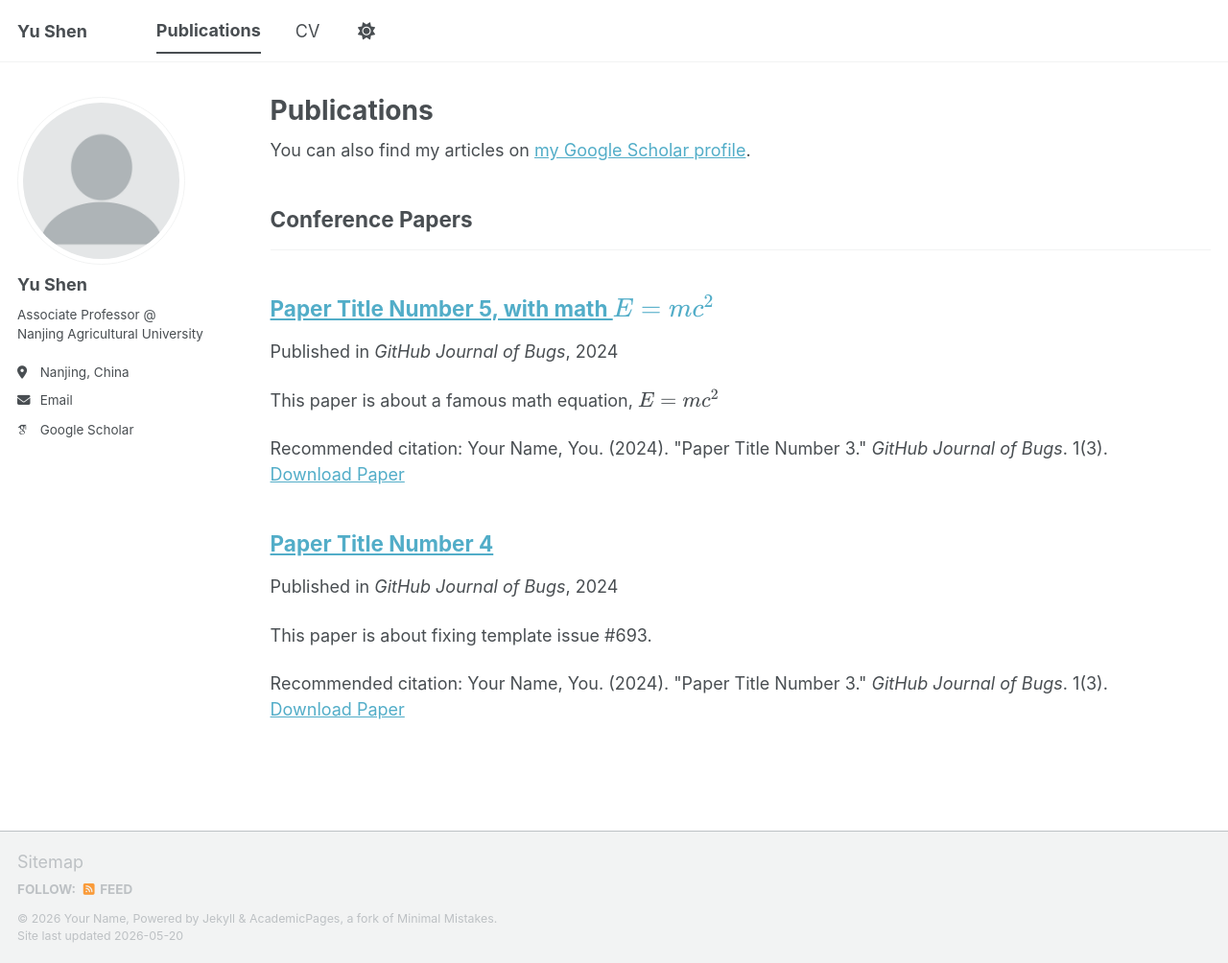
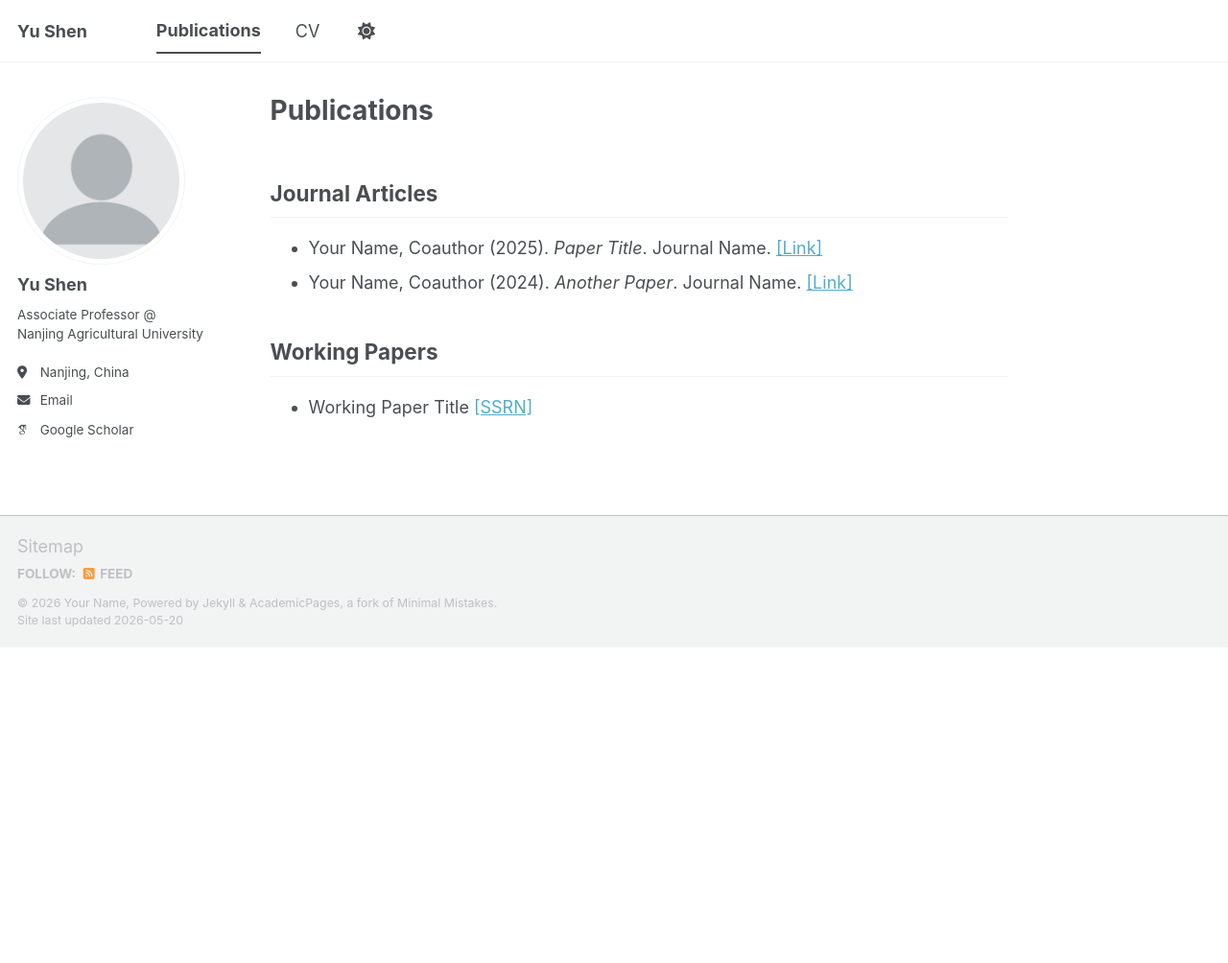
Before and after one commit to shenyuruc/shenyuruc.github.io, a Jekyll site: the page built from _pages/publications.html, in a window 1280 px wide and 1004 px high. Shown: the whole window at 96% size. Built offline with Jekyll 4.4.1, drawn with Linux system fonts in a browser that asks for light colours; some web fonts are replaced; a script bundle is joined from its source files by our own code; library files that are not in the unit come from our copies.

Commit message:
Update publications.html

```diff
--- a/_pages/publications.html
+++ b/_pages/publications.html
@@ -1,33 +1,31 @@
 ---
-layout: archive
+layout: single
 title: "Publications"
 permalink: /publications/
 author_profile: true
 ---
 
-{% if site.author.googlescholar %}
-  <div class="wordwrap">You can also find my articles on <a href="{{site.author.googlescholar}}">my Google Scholar profile</a>.</div>
-{% endif %}
+<h2>Journal Articles</h2>
 
-{% include base_path %}
+<ul>
+  <li>
+    Your Name, Coauthor (2025).
+    <i>Paper Title</i>. Journal Name.
+    <a href="https://xxxxxx">[Link]</a>
+  </li>
 
-<!-- New style rendering if publication categories are defined -->
-{% if site.publication_category %}
-  {% for category in site.publication_category  %}
-    {% assign title_shown = false %}
-    {% for post in site.publications reversed %}
-      {% if post.category != category[0] %}
-        {% continue %}
-      {% endif %}
-      {% unless title_shown %}
-        <h2>{{ category[1].title }}</h2><hr />
-        {% assign title_shown = true %}
-      {% endunless %}
-      {% include archive-single.html %}
-    {% endfor %}
-  {% endfor %}
-{% else %}
-  {% for post in site.publications reversed %}
-    {% include archive-single.html %}
-  {% endfor %}
-{% endif %}
+  <li>
+    Your Name, Coauthor (2024).
+    <i>Another Paper</i>. Journal Name.
+    <a href="https://xxxxxx">[Link]</a>
+  </li>
+</ul>
+
+<h2>Working Papers</h2>
+
+<ul>
+  <li>
+    Working Paper Title
+    <a href="https://xxxxxx">[SSRN]</a>
+  </li>
+</ul>
```
